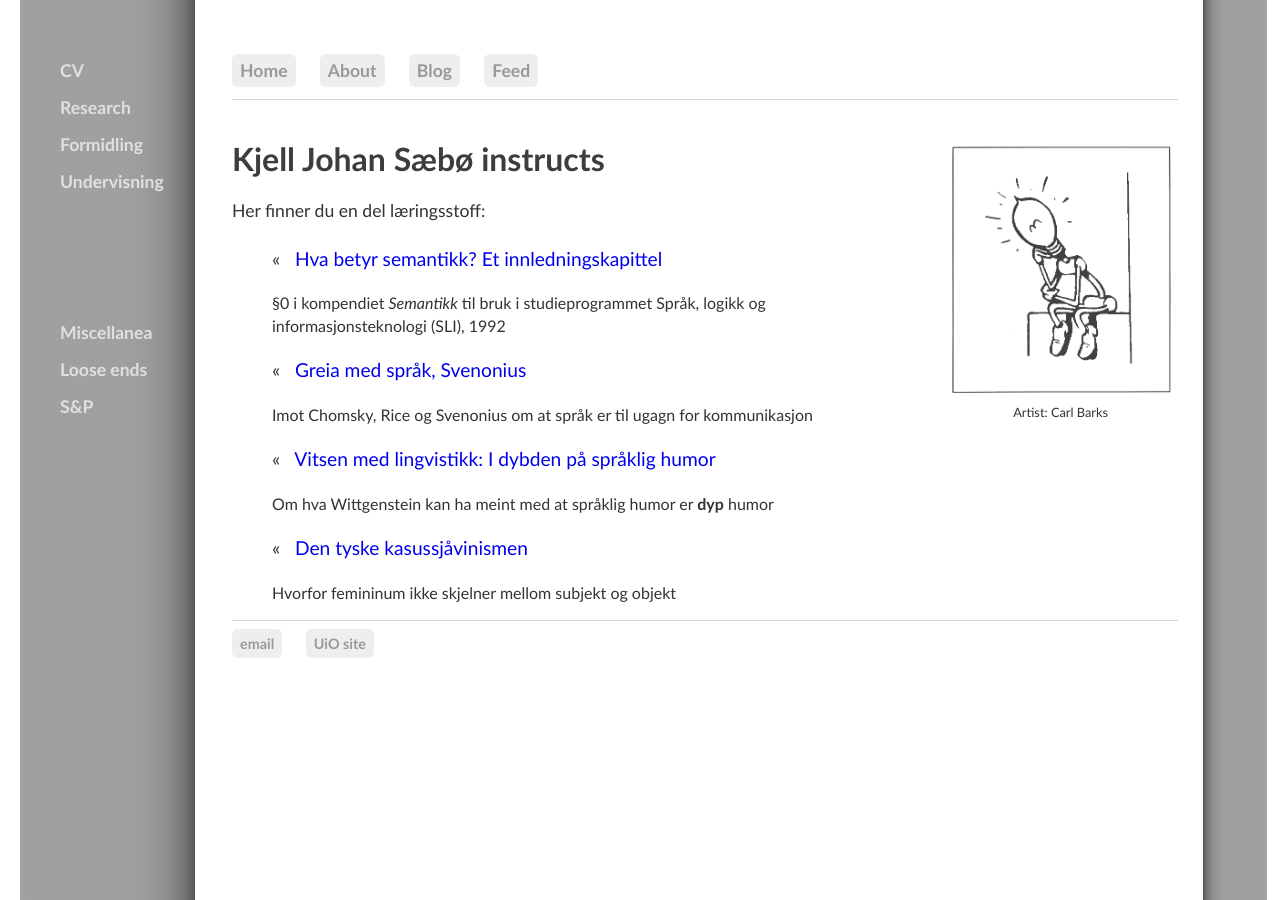
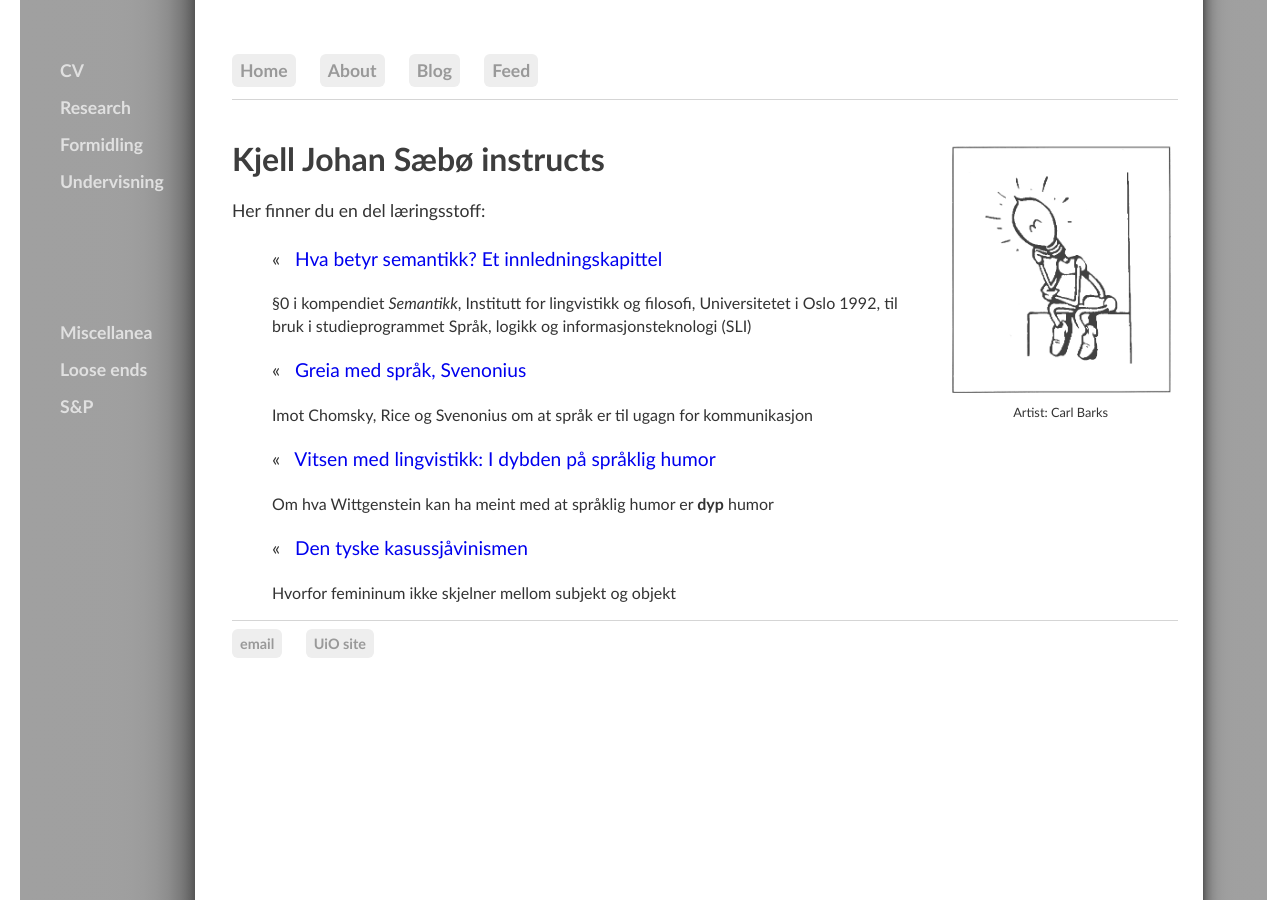
Before and after one commit to kjelljs/kjelljs.github.io, a Jekyll site: the page built from courses/index.html, in a window 1280 px wide. Built offline with Jekyll 4.4.1, drawn with Linux system fonts in a browser that asks for light colours.

Commit message:
Update index.html

```diff
--- a/courses/index.html
+++ b/courses/index.html
@@ -28,7 +28,7 @@
 
 <div class="ingress"><p>Her finner du en del læringsstoff:</p></div>
 
-<ul><li id="blogposts">&laquo; &nbsp; <a href="/pdf/semantikk92.pdf">Hva betyr semantikk? Et innledningskapittel</a></li><p>§0 i kompendiet <i>Semantikk</i> til bruk i studieprogrammet Språk, logikk og informasjonsteknologi (SLI), 1992</p>
+<ul><li id="blogposts">&laquo; &nbsp; <a href="/pdf/semantikk92.pdf">Hva betyr semantikk? Et innledningskapittel</a></li><p>§0 i kompendiet <i>Semantikk</i>, Institutt for lingvistikk og filosofi, Universitetet i Oslo 1992, til bruk i studieprogrammet Språk, logikk og informasjonsteknologi (SLI)</p>
 <li id="blogposts">&laquo; &nbsp; <a href="/dissemination/svenon.html">Greia med språk, Svenonius</a></li>
 	<p>Imot Chomsky, Rice og Svenonius om at språk er til ugagn for kommunikasjon</p>
 <li id="blogposts">&laquo; &nbsp; <a href="/dissemination/vitsen.html">Vitsen med lingvistikk: I dybden på språklig humor</a></li>
```
